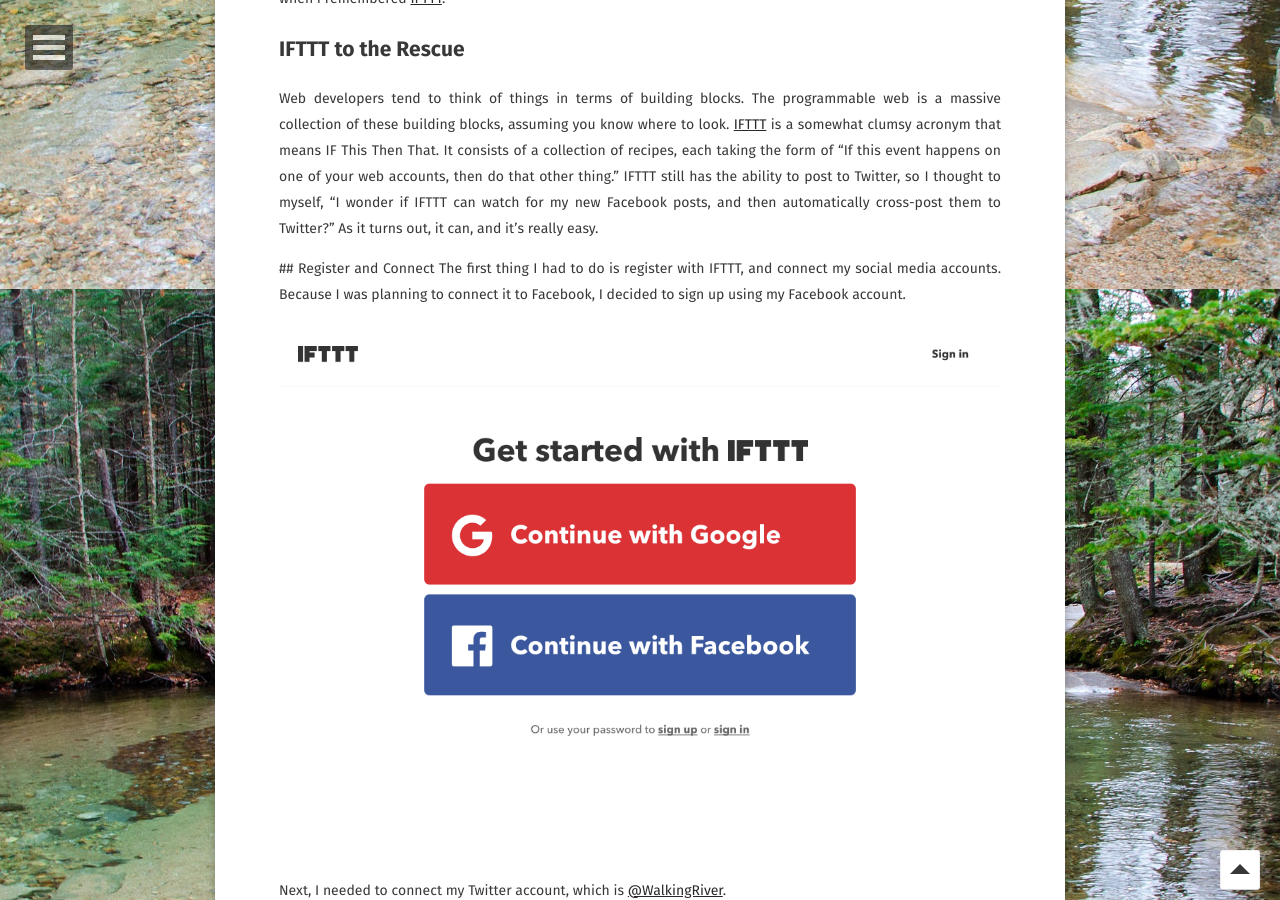
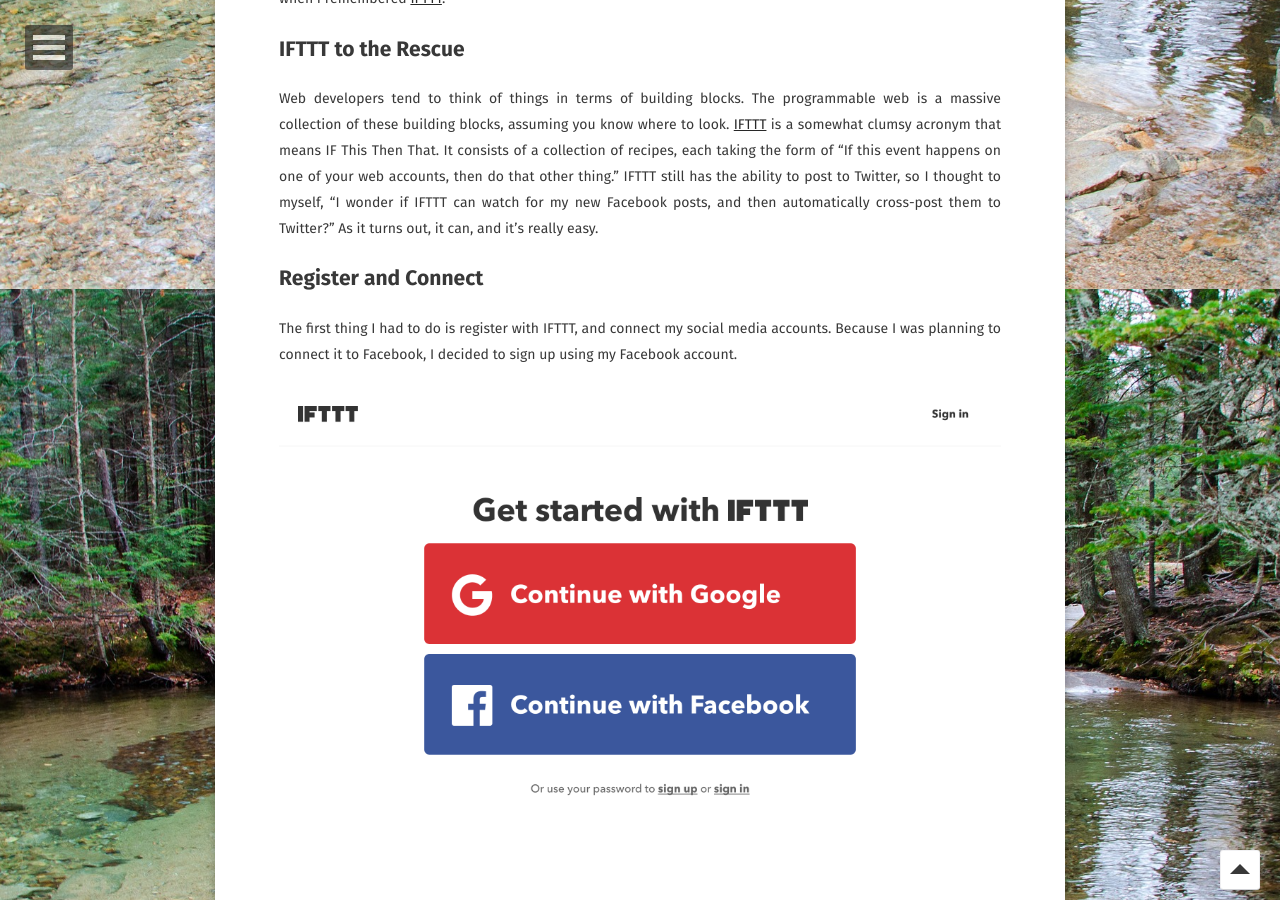
Before and after one commit to walkingriver/walkingriver.github.io, a Jekyll site: the page built from _posts/2019-02-25-using-ifttt-to-manage-crowdfire.md, in a window 1280 px wide and 900 px high, scrolled down 1511 px. Built offline with Jekyll 4.4.1, drawn with Linux system fonts in a browser that asks for light colours; some web fonts are replaced; comment, search, counter and statistics services are not loaded; part of the change alters nothing that is shown.

```diff
--- a/_posts/2019-02-25-using-ifttt-to-manage-crowdfire.md
+++ b/_posts/2019-02-25-using-ifttt-to-manage-crowdfire.md
@@ -5,7 +5,7 @@ author: Michael Callaghan
 tags: social media,marketing
 feature: assets/img/ifttt-01.png
 cover_image: https://walkingriver.com/assets/img/ifttt-01.png
-canonical_url: https://walkingriver.com/record-video-of-your-android-screen/
+canonical_url: https://walkingriver.com/using-ifttt-to-manage-crowdfire/
 comments: true
 ---
 Recently the social media tool Crowdfire had its Twitter API suspended without warning.
@@ -33,7 +33,7 @@ As a software developer, my day is spent solving problems. Surely there must be
 ## IFTTT to the Rescue
  Web developers tend to think of things in terms of building blocks. The programmable web is a massive collection of these building blocks, assuming you know where to look. [IFTTT](https://ifttt.com/) is a somewhat clumsy acronym that means IF This Then That. It consists of a collection of recipes, each taking the form of "If this event happens on one of your web accounts, then do that other thing." IFTTT still has the ability to post to Twitter, so I thought to myself, "I wonder if IFTTT can watch for my new Facebook posts, and then automatically cross-post them to Twitter?" As it turns out, it can, and it's really easy.
 
- ## Register and Connect
+## Register and Connect
  The first thing I had to do is register with IFTTT, and connect my social media accounts. Because I was planning to connect it to Facebook, I decided to sign up using my Facebook account.
 
   ![Registration](https://walkingriver.com/assets/img/ifttt-02.png)
```
